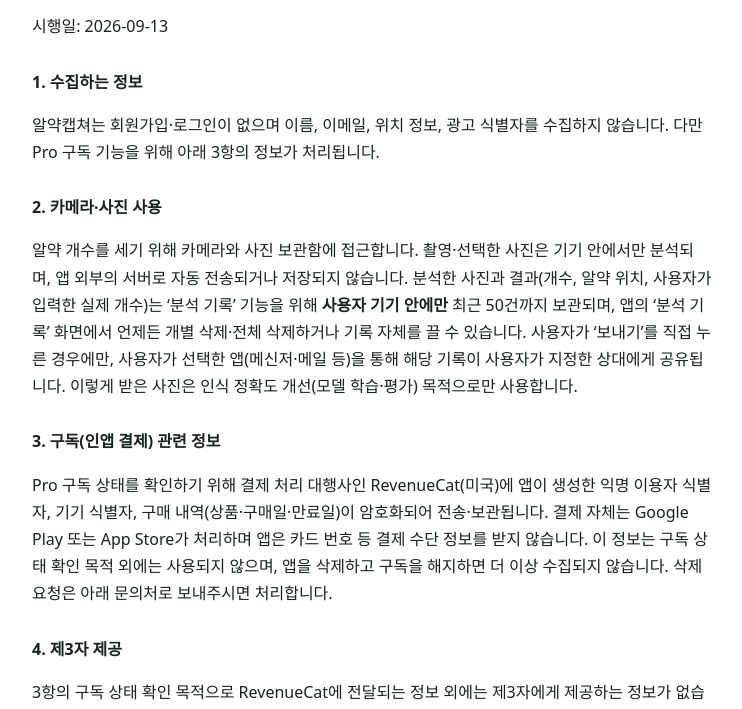
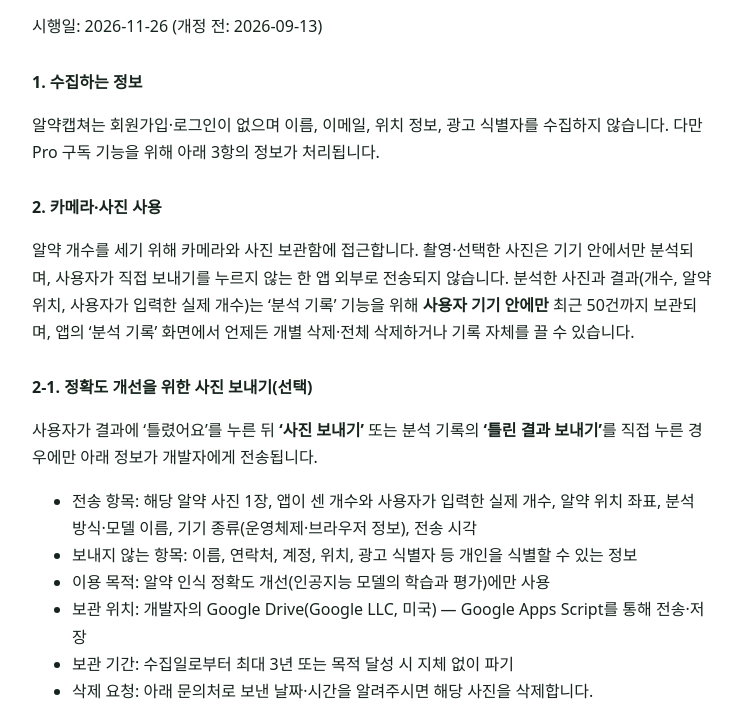
Before and after one commit to 728haven-oss/pill-capture, a website: page store/privacy.html in a window 1280 px wide. Shown: the part 80-789 px from the top of the page, without its empty margins (268-1010 px from the left). Drawn offline with Linux system fonts and the light colour scheme.

Commit message:
개인정보처리방침: 정확도 개선을 위한 사진 보내기(선택) 항목 추가

```diff
--- a/store/privacy.html
+++ b/store/privacy.html
@@ -3,15 +3,26 @@
 <style>body{font-family:system-ui,-apple-system,"Apple SD Gothic Neo","Malgun Gothic",sans-serif;max-width:680px;margin:40px auto;padding:0 20px;line-height:1.7;color:#16241D}h1{font-size:22px}h2{font-size:16px;margin-top:28px}</style></head>
 <body>
 <h1>알약캡쳐 개인정보처리방침</h1>
-<p>시행일: 2026-09-13</p>
+<p>시행일: 2026-11-26 (개정 전: 2026-09-13)</p>
 <h2>1. 수집하는 정보</h2>
 <p>알약캡쳐는 회원가입·로그인이 없으며 이름, 이메일, 위치 정보, 광고 식별자를 수집하지 않습니다. 다만 Pro 구독 기능을 위해 아래 3항의 정보가 처리됩니다.</p>
 <h2>2. 카메라·사진 사용</h2>
-<p>알약 개수를 세기 위해 카메라와 사진 보관함에 접근합니다. 촬영·선택한 사진은 기기 안에서만 분석되며, 앱 외부의 서버로 자동 전송되거나 저장되지 않습니다. 분석한 사진과 결과(개수, 알약 위치, 사용자가 입력한 실제 개수)는 ‘분석 기록’ 기능을 위해 <b>사용자 기기 안에만</b> 최근 50건까지 보관되며, 앱의 ‘분석 기록’ 화면에서 언제든 개별 삭제·전체 삭제하거나 기록 자체를 끌 수 있습니다. 사용자가 ‘보내기’를 직접 누른 경우에만, 사용자가 선택한 앱(메신저·메일 등)을 통해 해당 기록이 사용자가 지정한 상대에게 공유됩니다. 이렇게 받은 사진은 인식 정확도 개선(모델 학습·평가) 목적으로만 사용합니다.</p>
+<p>알약 개수를 세기 위해 카메라와 사진 보관함에 접근합니다. 촬영·선택한 사진은 기기 안에서만 분석되며, 사용자가 직접 보내기를 누르지 않는 한 앱 외부로 전송되지 않습니다. 분석한 사진과 결과(개수, 알약 위치, 사용자가 입력한 실제 개수)는 ‘분석 기록’ 기능을 위해 <b>사용자 기기 안에만</b> 최근 50건까지 보관되며, 앱의 ‘분석 기록’ 화면에서 언제든 개별 삭제·전체 삭제하거나 기록 자체를 끌 수 있습니다.</p>
+<h2>2-1. 정확도 개선을 위한 사진 보내기(선택)</h2>
+<p>사용자가 결과에 ‘틀렸어요’를 누른 뒤 <b>‘사진 보내기’</b> 또는 분석 기록의 <b>‘틀린 결과 보내기’</b>를 직접 누른 경우에만 아래 정보가 개발자에게 전송됩니다.</p>
+<ul>
+<li>전송 항목: 해당 알약 사진 1장, 앱이 센 개수와 사용자가 입력한 실제 개수, 알약 위치 좌표, 분석 방식·모델 이름, 기기 종류(운영체제·브라우저 정보), 전송 시각</li>
+<li>보내지 않는 항목: 이름, 연락처, 계정, 위치, 광고 식별자 등 개인을 식별할 수 있는 정보</li>
+<li>이용 목적: 알약 인식 정확도 개선(인공지능 모델의 학습과 평가)에만 사용</li>
+<li>보관 위치: 개발자의 Google Drive(Google LLC, 미국) — Google Apps Script를 통해 전송·저장</li>
+<li>보관 기간: 수집일로부터 최대 3년 또는 목적 달성 시 지체 없이 파기</li>
+<li>삭제 요청: 아래 문의처로 보낸 날짜·시간을 알려주시면 해당 사진을 삭제합니다.</li>
+</ul>
+<p>사진에 처방전, 약 봉투의 이름 등 개인 정보가 함께 찍히지 않도록 주의해 주세요. 보내기는 선택 사항이며, 보내지 않아도 앱의 모든 기능을 그대로 사용할 수 있습니다.</p>
 <h2>3. 구독(인앱 결제) 관련 정보</h2>
 <p>Pro 구독 상태를 확인하기 위해 결제 처리 대행사인 RevenueCat(미국)에 앱이 생성한 익명 이용자 식별자, 기기 식별자, 구매 내역(상품·구매일·만료일)이 암호화되어 전송·보관됩니다. 결제 자체는 Google Play 또는 App Store가 처리하며 앱은 카드 번호 등 결제 수단 정보를 받지 않습니다. 이 정보는 구독 상태 확인 목적 외에는 사용되지 않으며, 앱을 삭제하고 구독을 해지하면 더 이상 수집되지 않습니다. 삭제 요청은 아래 문의처로 보내주시면 처리합니다.</p>
 <h2>4. 제3자 제공</h2>
-<p>3항의 구독 상태 확인 목적으로 RevenueCat에 전달되는 정보 외에는 제3자에게 제공하는 정보가 없습니다.</p>
+<p>3항의 구독 상태 확인 목적으로 RevenueCat에 전달되는 정보 외에는 제3자에게 제공하는 정보가 없습니다. 2-1항에서 사용자가 보낸 사진은 저장 서비스(Google Drive)에 보관될 뿐 제3자에게 제공·판매하지 않습니다.</p>
 <h2>5. 문의</h2>
 <p>728haven@gmail.com</p>
 </body></html>
```
